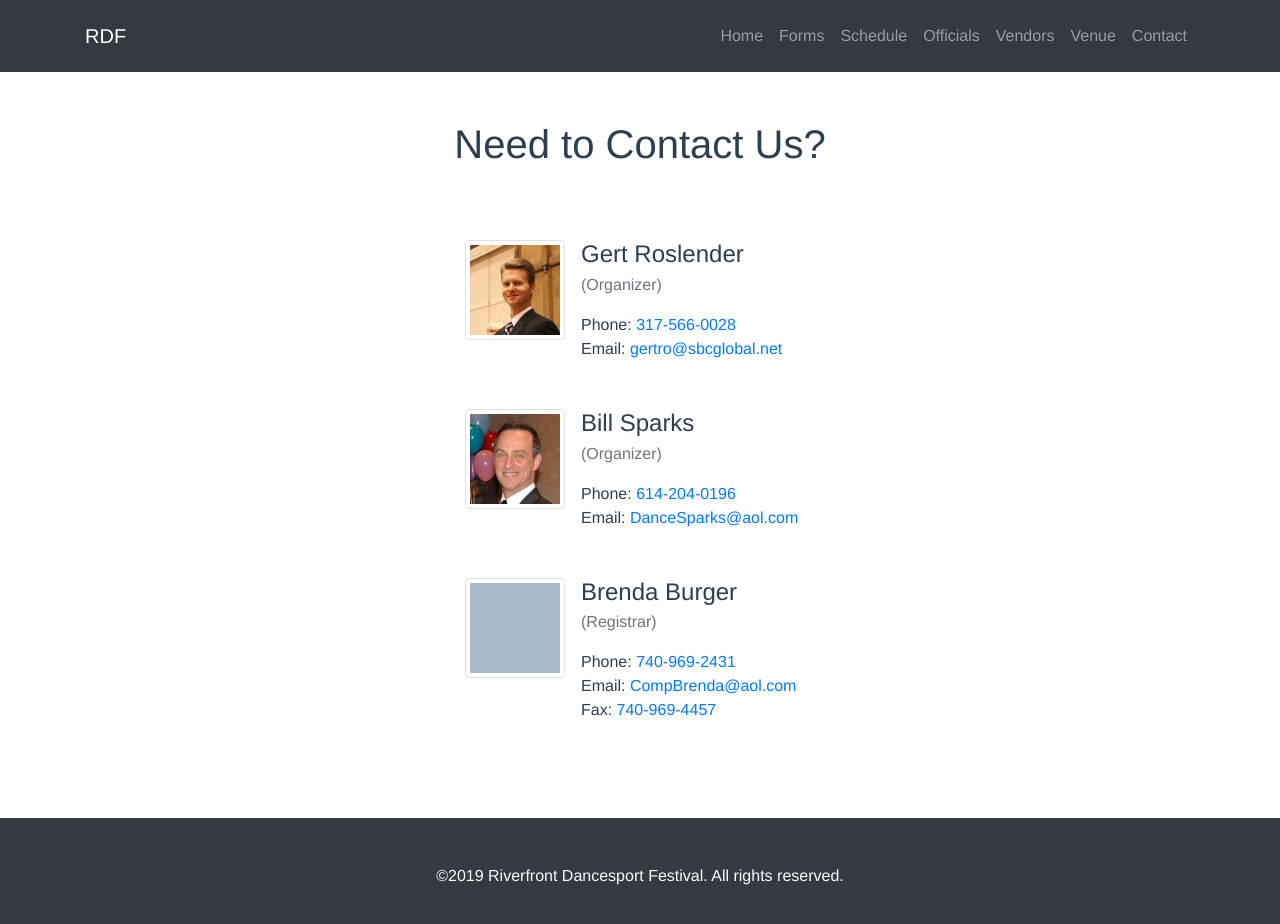
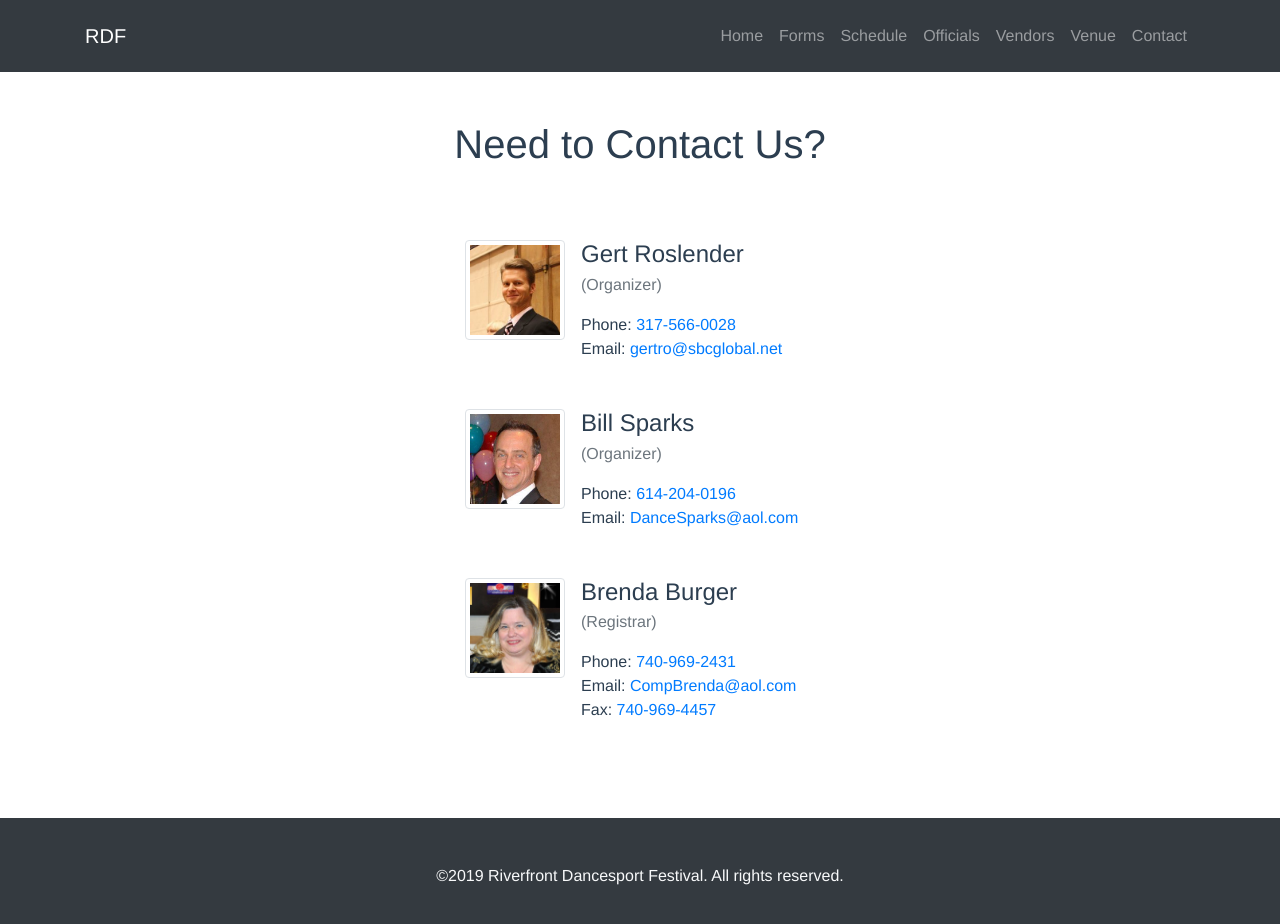
Before and after one commit to shadowlion/riverfront, a Nuxt app: page /contact in a window 1280 px wide. Shown: the top 924 px of the page. Built offline with nearby package versions, Linux system fonts and the light colour scheme.

Commit message:
add Brenda's pic

```diff
--- a/pages/contact.vue
+++ b/pages/contact.vue
@@ -67,7 +67,7 @@ export default {
           email: "DanceSparks@aol.com"
         },
         {
-          img: "",
+          img: "brenda.jpg",
           name: "Brenda Burger",
           role: "Registrar",
           phone: "740-969-2431",
```
Also changed, not shown: assets/contact/brenda.jpg (added).
